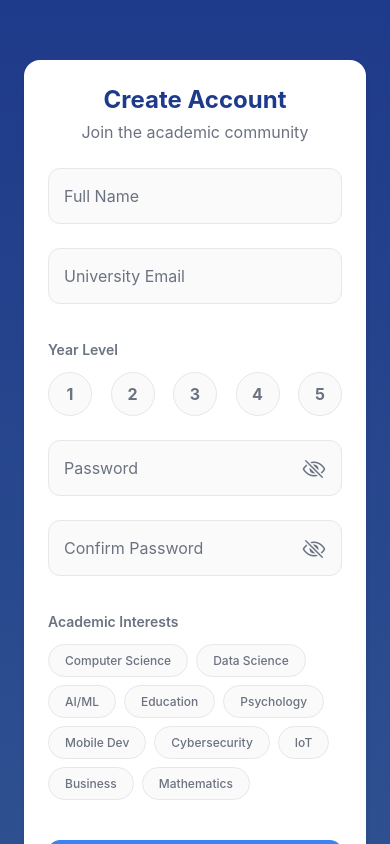
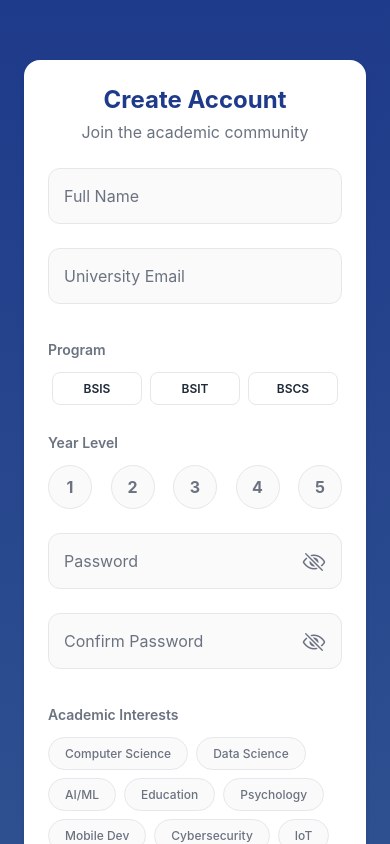
Before and after one commit to veth14/Insight, a React Native app in the folder mobile/: screen /Register in a window 390 px wide. Built offline with nearby package versions, Linux system fonts and the light colour scheme; no server answers.

Commit message:
Target Market

```diff
--- a/mobile/src/screens/auth/RegisterScreen.tsx
+++ b/mobile/src/screens/auth/RegisterScreen.tsx
@@ -16,7 +16,7 @@ import {
 import { LinearGradient } from 'expo-linear-gradient';
 import { useAuth } from '../../contexts/AuthContext';
 import { NativeStackNavigationProp } from '@react-navigation/native-stack';
-import { AuthStackParamList } from '../../types';
+import { AuthStackParamList, AcademicProgram } from '../../types';
 import { COLORS, TYPOGRAPHY, SPACING, BORDER_RADIUS, SHADOWS } from '../../constants/theme';
 import { Ionicons } from '@expo/vector-icons';
 
@@ -104,6 +104,7 @@ const RegisterScreen: React.FC<Props> = ({ navigation }) => {
     const [confirmPassword, setConfirmPassword] = useState('');
     const [displayName, setDisplayName] = useState('');
     const [yearLevel, setYearLevel] = useState('');
+    const [program, setProgram] = useState<AcademicProgram | null>(null);
     const [selectedInterests, setSelectedInterests] = useState<string[]>([]);
 
     // UI State
@@ -131,8 +132,8 @@ const RegisterScreen: React.FC<Props> = ({ navigation }) => {
     };
 
     const handleRegister = async () => {
-        if (!email || !password || !confirmPassword || !displayName || !yearLevel) {
-            Alert.alert('Missing Fields', 'Please fill in all required fields.');
+        if (!email || !password || !confirmPassword || !displayName || !yearLevel || !program) {
+            Alert.alert('Missing Fields', 'Please fill in all required fields including Program.');
             return;
         }
 
@@ -154,7 +155,7 @@ const RegisterScreen: React.FC<Props> = ({ navigation }) => {
 
         setLoading(true);
         try {
-            await register(email, password, displayName, yearNum);
+            await register(email, password, displayName, yearNum, program);
         } catch (error: any) {
             Alert.alert('Registration Failed', error.message);
         } finally {
@@ -206,6 +207,26 @@ const RegisterScreen: React.FC<Props> = ({ navigation }) => {
                             onChangeText={setEmail}
                             keyboardType="email-address"
                         />
+
+                        {/* Program Selection */}
+                        <Text style={styles.sectionLabel}>Program</Text>
+                        <View style={styles.programRow}>
+                            {Object.values(AcademicProgram).map((prog) => (
+                                <TouchableOpacity
+                                    key={prog}
+                                    style={[
+                                        styles.programOption,
+                                        program === prog && styles.programOptionSelected
+                                    ]}
+                                    onPress={() => setProgram(prog)}
+                                >
+                                    <Text style={[
+                                        styles.programText,
+                                        program === prog && styles.programTextSelected
+                                    ]}>{prog}</Text>
+                                </TouchableOpacity>
+                            ))}
+                        </View>
 
                         {/* Year Level Selection */}
                         <Text style={styles.sectionLabel}>Year Level</Text>
@@ -374,6 +395,33 @@ const styles = StyleSheet.create({
         marginBottom: SPACING.s,
         marginTop: SPACING.s,
     },
+    programRow: {
+        flexDirection: 'row',
+        justifyContent: 'space-between',
+        marginBottom: SPACING.m,
+    },
+    programOption: {
+        flex: 1,
+        padding: SPACING.s,
+        alignItems: 'center',
+        borderWidth: 1,
+        borderColor: COLORS.border,
+        borderRadius: BORDER_RADIUS.s,
+        marginHorizontal: 4,
+        backgroundColor: COLORS.card,
+    },
+    programOptionSelected: {
+        backgroundColor: COLORS.primary,
+        borderColor: COLORS.primary,
+    },
+    programText: {
+        fontWeight: '600',
+        color: COLORS.text.primary,
+        fontSize: 12,
+    },
+    programTextSelected: {
+        color: COLORS.white,
+    },
     yearRow: {
         flexDirection: 'row',
         justifyContent: 'space-between',
--- a/mobile/src/screens/main/DashboardScreen.tsx
+++ b/mobile/src/screens/main/DashboardScreen.tsx
@@ -6,7 +6,7 @@ import StudyCard from '../../components/StudyCard';
 import { Ionicons } from '@expo/vector-icons';
 import { useNavigation } from '@react-navigation/native';
 import { NativeStackNavigationProp } from '@react-navigation/native-stack';
-import { HomeStackParamList, UserRole } from '../../types';
+import { HomeStackParamList, UserRole, AcademicProgram } from '../../types';
 import * as DocumentPicker from 'expo-document-picker';
 
 // Mock Data for Design
@@ -14,7 +14,8 @@ const MOCK_STUDIES = Array(5).fill(0).map((_, i) => ({
     _id: `study-${i}`,
     title: `Machine Learning in Education: A Case Study ${i + 1}`,
     authors: ['Valmores, I.', 'Doe, J.'],
-    category: 'Artificial Intelligence',
+    category: 'BSCS', // Program specific
+    program: AcademicProgram.BSCS,
     yearPublished: 2024,
     abstract: 'This is a sample abstract for the study. It discusses the implications of AI in modern classrooms...',
     keywords: ['AI', 'Education', 'Machine Learning'],
@@ -26,7 +27,8 @@ const MOCK_GAPS = Array(3).fill(0).map((_, i) => ({
     _id: `gap-${i}`,
     title: `Unexplored Areas in Quantum Computing Security ${i + 1}`,
     authors: ['Smith, A.'],
-    category: 'Cybersecurity',
+    category: 'BSIT', // Program specific
+    program: AcademicProgram.BSIT,
     yearPublished: 2025,
     abstract: 'Exploring the potential vulnerabilities in post-quantum cryptography...',
     keywords: ['Quantum', 'Security', 'Cryptography'],
@@ -46,12 +48,18 @@ const DashboardScreen: React.FC = () => {
         title: '',
         authors: '',
         category: '',
+        program: user?.program || AcademicProgram.BSCS,
         keywords: '',
         tools: '',
         gap: '',
         abstract: ''
     });
     const [selectedFile, setSelectedFile] = useState<DocumentPicker.DocumentPickerAsset | null>(null);
+
+    // Filter content based on user program
+    // In a real app, this would happen on the backend query
+    const recommendedStudies = MOCK_STUDIES; // Placeholder for logic
+    const userProgram = user?.program || AcademicProgram.BSCS;
 
     const handlePickDocument = async () => {
         try {
@@ -98,7 +106,16 @@ const DashboardScreen: React.FC = () => {
     };
 
     const resetForm = () => {
-        setFormData({ title: '', authors: '', category: '', keywords: '', tools: '', gap: '', abstract: '' });
+        setFormData({
+            title: '',
+            authors: '',
+            category: '',
+            program: user?.program || AcademicProgram.BSCS,
+            keywords: '',
+            tools: '',
+            gap: '',
+            abstract: ''
+        });
         setSelectedFile(null);
     };
 
@@ -151,11 +168,11 @@ const DashboardScreen: React.FC = () => {
                 </ScrollView>
 
                 {/* Recommended This Week (Horizontal) */}
-                {renderSectionHeader('Recommended This Week', 'Curated based on your interests')}
+                {renderSectionHeader(`Recommended for ${userProgram}`, 'Curated based on your program')}
                 <FlatList
                     horizontal
                     showsHorizontalScrollIndicator={false}
-                    data={MOCK_STUDIES}
+                    data={recommendedStudies}
                     renderItem={({ item }) => (
                         <StudyCard
                             study={item}
@@ -243,6 +260,35 @@ const DashboardScreen: React.FC = () => {
                                         />
                                     </View>
                                     <View style={[styles.column, { marginLeft: 8 }]}>
+                                        <Text style={styles.label}>Program</Text>
+                                        <View style={{ flexDirection: 'row', flexWrap: 'wrap', marginTop: 8 }}>
+                                            {[AcademicProgram.BSIS, AcademicProgram.BSIT, AcademicProgram.BSCS].map((prog) => (
+                                                <TouchableOpacity
+                                                    key={prog}
+                                                    onPress={() => setFormData({...formData, program: prog})}
+                                                    style={{
+                                                        backgroundColor: formData.program === prog ? COLORS.primary : COLORS.card,
+                                                        borderWidth: 1,
+                                                        borderColor: formData.program === prog ? COLORS.primary : COLORS.border,
+                                                        borderRadius: 16,
+                                                        paddingVertical: 4,
+                                                        paddingHorizontal: 10,
+                                                        marginRight: 6,
+                                                        marginBottom: 6
+                                                    }}
+                                                >
+                                                    <Text style={{
+                                                        color: formData.program === prog ? COLORS.white : COLORS.text.secondary,
+                                                        fontSize: 10,
+                                                        fontWeight: '600'
+                                                    }}>{prog}</Text>
+                                                </TouchableOpacity>
+                                            ))}
+                                        </View>
+                                    </View>
+                                </View>
+                                <View style={styles.row}>
+                                    <View style={[styles.column]}>
                                         <Text style={styles.label}>Keywords</Text>
                                         <TextInput
                                             style={styles.input}
--- a/mobile/src/services/auth.service.ts
+++ b/mobile/src/services/auth.service.ts
@@ -23,7 +23,8 @@ class AuthService {
         email: string,
         password: string,
         displayName: string,
-        yearLevel: number
+        yearLevel: number,
+        program: string
     ): Promise<User> {
         let userCredential;
         try {
@@ -56,6 +57,7 @@ class AuthService {
                     displayName,
                     role,
                     yearLevel,
+                    program, // Added program
                 });
 
                 console.log('Backend registration successful');
--- a/mobile/src/types/index.ts
+++ b/mobile/src/types/index.ts
@@ -9,6 +9,15 @@ export enum UserRole {
 }
 
 /**
+ * CCS Programs
+ */
+export enum AcademicProgram {
+    BSIS = 'BSIS',
+    BSIT = 'BSIT',
+    BSCS = 'BSCS'
+}
+
+/**
  * User interface matching backend schema
  */
 export interface User {
@@ -16,6 +25,7 @@ export interface User {
     email: string;
     displayName: string;
     role: UserRole;
+    program?: AcademicProgram; // Added Program field
     yearLevel?: number;
     createdAt: Date;
     updatedAt: Date;
@@ -29,6 +39,7 @@ export interface AcademicStudy {
     title: string;
     authors: string[];
     abstract: string;
+    program: AcademicProgram; // Added Program field
     keywords: string[];
     category: string;
     yearPublished: number;
```
Also changed, not shown: mobile/src/contexts/AuthContext.tsx (+5 -4 lines).
